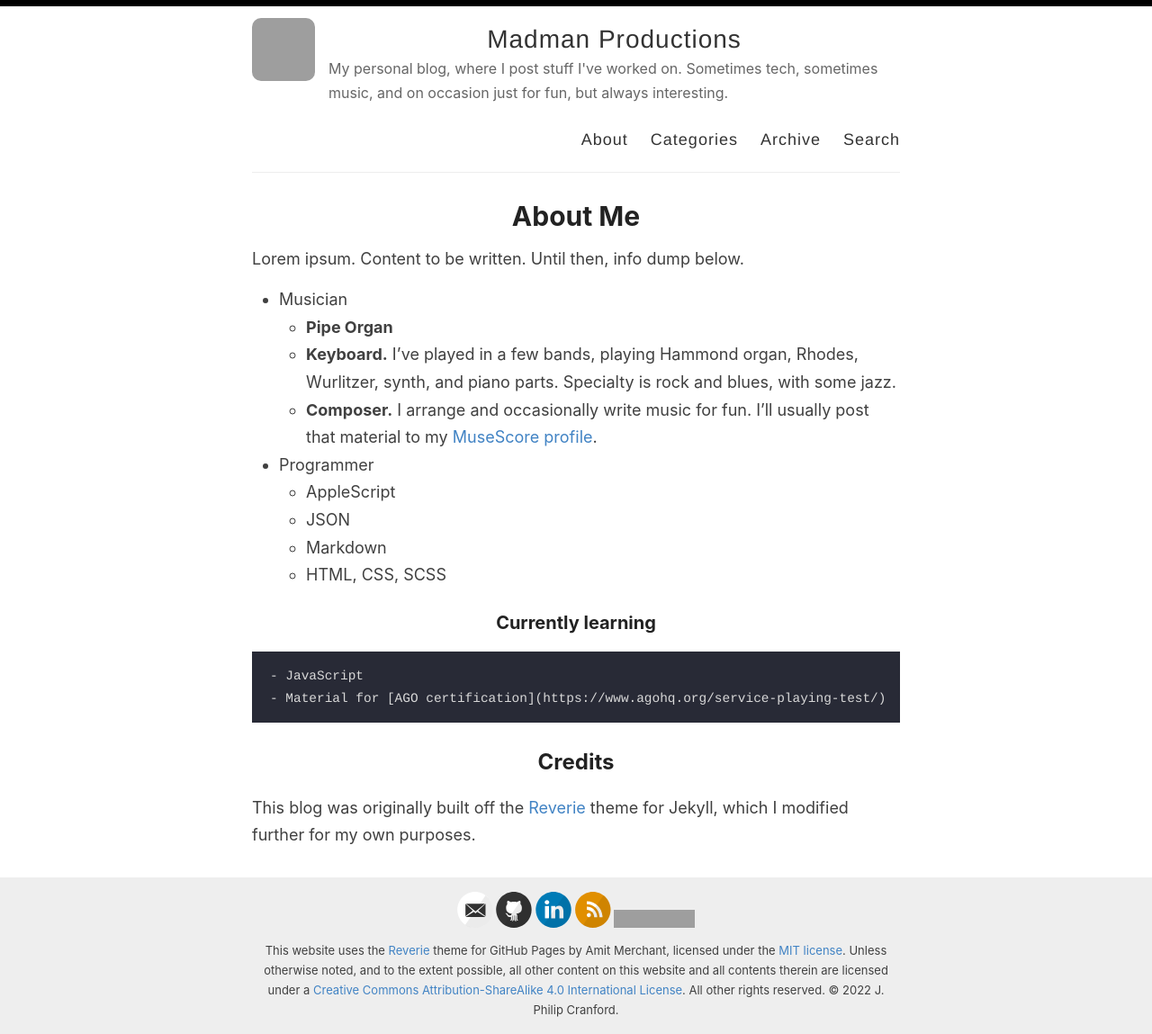
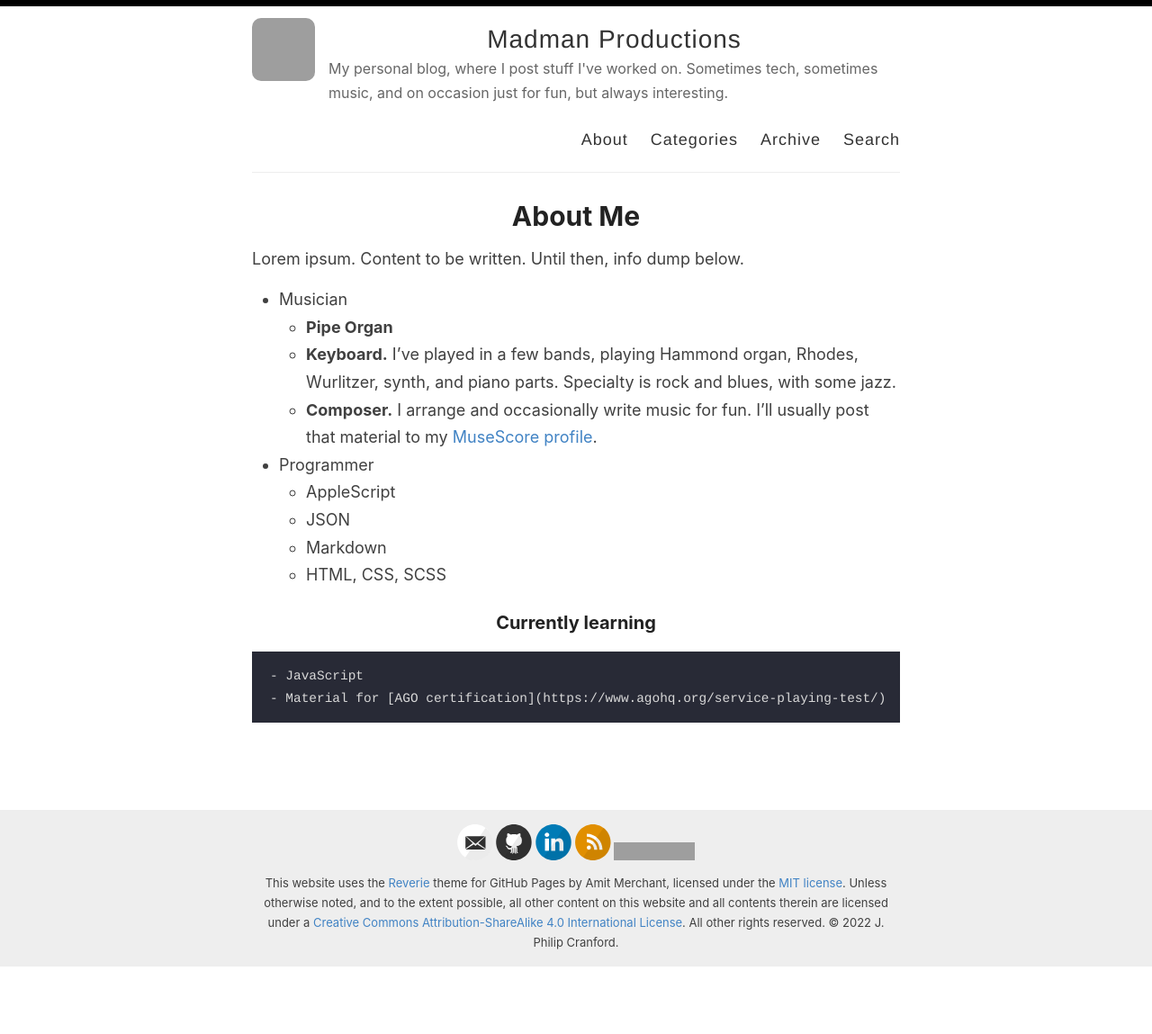
Before and after one commit to jpcranford/jpcranford.github.io, a Jekyll site: the page built from _pages/about.md, in a window 1280 px wide. Shown: the whole page at 90% size. Built offline with Jekyll 4.4.1, drawn with Linux system fonts in a browser that asks for light colours; after the commit the page ends 1074 px from its top, so only the background shows below that; grey boxes are pictures that could not be loaded.

Commit message:
Remove redundant credits

```diff
--- a/_pages/about.md
+++ b/_pages/about.md
@@ -20,6 +20,3 @@ Lorem ipsum. Content to be written. Until then, info dump below.
 ### Currently learning
 	- JavaScript
 	- Material for [AGO certification](https://www.agohq.org/service-playing-test/)
-
-## Credits
-This blog was originally built off the [Reverie](https://github.com/amitmerchant1990/reverie) theme for Jekyll, which I modified further for my own purposes.
```
